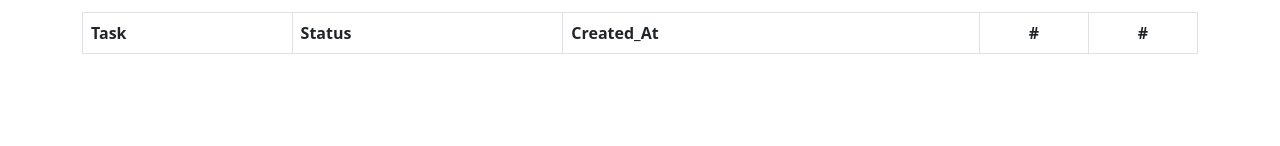
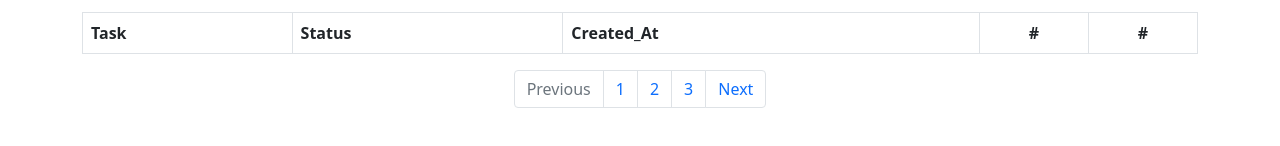
Before and after one commit to backas36/vue-comeplete-todo, a Vue app: page / in a window 1280 px wide. Shown: the part 312-458 px from the top of the page. Built offline with nearby package versions, Linux system fonts and the light colour scheme.

Commit message:
pagination ui

```diff
--- a/src/components/TodoApp.vue
+++ b/src/components/TodoApp.vue
@@ -145,6 +145,21 @@
         </tr>
       </tbody>
     </table>
+
+    <!-- pagination -->
+    <nav aria-label="Page navigation ">
+      <ul class="pagination justify-content-center">
+        <li class="page-item disabled">
+          <a class="page-link">Previous</a>
+        </li>
+        <li class="page-item"><a class="page-link" href="#">1</a></li>
+        <li class="page-item"><a class="page-link" href="#">2</a></li>
+        <li class="page-item"><a class="page-link" href="#">3</a></li>
+        <li class="page-item">
+          <a class="page-link" href="#">Next</a>
+        </li>
+      </ul>
+    </nav>
   </div>
 </template>
 
```
